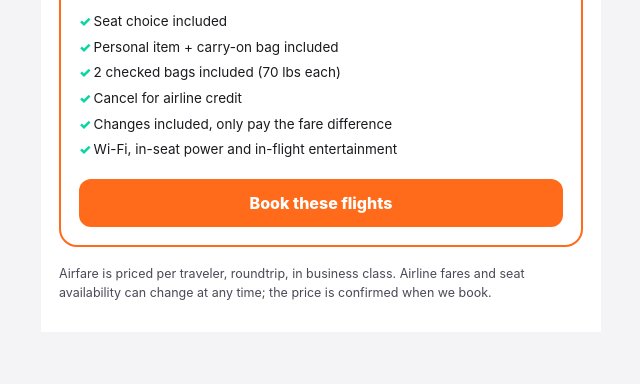
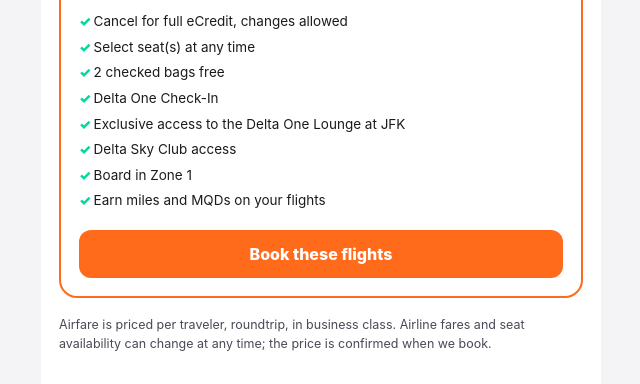
Before and after one commit to neontravel/neon-quotes, a plain HTML site: page elena-krupoff-flights.html in a window 1280 px wide. Shown: the part 571-955 px from the top of the page, without its empty margins (319-959 px from the left). Before the commit the page ends 903 px from the top, so only its background shows below. Drawn offline with Linux system fonts and the light colour scheme.

Commit message:
Elena Krupoff flights: rounded price and Delta One benefits
Co-Authored-By: Claude Sonnet 5.5 <noreply@anthropic.com>
Claude-Session: https://claude.ai/code/session_012Z76UWPozkj5u8cuBFcYjR

```diff
--- a/elena-krupoff-flights.html
+++ b/elena-krupoff-flights.html
@@ -13,7 +13,7 @@ h2{font-size:13px;letter-spacing:.12em;text-transform:uppercase;color:#4A4A58;fo
 <h2>Your flights</h2>
 <div class='f'><small>Outbound · Fri, Aug 27, 2027</small><div class='row'><div><b>10:25pm</b><div class='c'>New York (JFK) · Terminal 4</div></div><div class='mid'>Delta DL208<i></i>7h · Nonstop</div><div style='text-align:right'><b>10:25am</b><div class='c'>Edinburgh (EDI) · Sat, Aug 28</div></div></div></div>
 <div class='f'><small>Return · Thu, Sep 9, 2027</small><div class='row'><div><b>1:45pm</b><div class='c'>Edinburgh (EDI)</div></div><div class='mid'>Delta DL209<i></i>7h 48m · Nonstop</div><div style='text-align:right'><b>4:33pm</b><div class='c'>New York (JFK) · Terminal 4</div></div></div></div>
-<div class='fare'><h3>Delta One Classic · Business</h3><div class='tot'>$12,474 <span>USD · 2 travelers</span></div><div class='pp'>$6,237 roundtrip per traveler</div>
-<ul><li>Seat choice included</li><li>Personal item + carry-on bag included</li><li>2 checked bags included (70 lbs each)</li><li>Cancel for airline credit</li><li>Changes included, only pay the fare difference</li><li>Wi-Fi, in-seat power and in-flight entertainment</li></ul>
-<a class='btn' href='sms:+529994923891?body=Hi%21%20I%27d%20like%20to%20book%20the%20Delta%20One%20flights%20JFK-EDI%20Aug%2027%20-%20Sep%209%2C%202027%20for%20Elena%20Krupoff%2C%202%20travelers%2C%20total%20%2412%2C474.18%20USD.'>Book these flights</a></div>
+<div class='fare'><h3>Delta One Classic · Business</h3><div class='tot'>$12,476 <span>USD · 2 travelers</span></div><div class='pp'>$6,238 roundtrip per traveler</div>
+<ul><li>Cancel for full eCredit, changes allowed</li><li>Select seat(s) at any time</li><li>2 checked bags free</li><li>Delta One Check-In</li><li>Exclusive access to the Delta One Lounge at JFK</li><li>Delta Sky Club access</li><li>Board in Zone 1</li><li>Earn miles and MQDs on your flights</li></ul>
+<a class='btn' href='sms:+529994923891?body=Hi%21%20I%27d%20like%20to%20book%20the%20Delta%20One%20flights%20JFK-EDI%20Aug%2027%20-%20Sep%209%2C%202027%20for%20Elena%20Krupoff%2C%202%20travelers%2C%20total%20%2412%2C476%20USD.'>Book these flights</a></div>
 <p class='note'>Airfare is priced per traveler, roundtrip, in business class. Airline fares and seat availability can change at any time; the price is confirmed when we book.</p></div></div></body></html>
```
